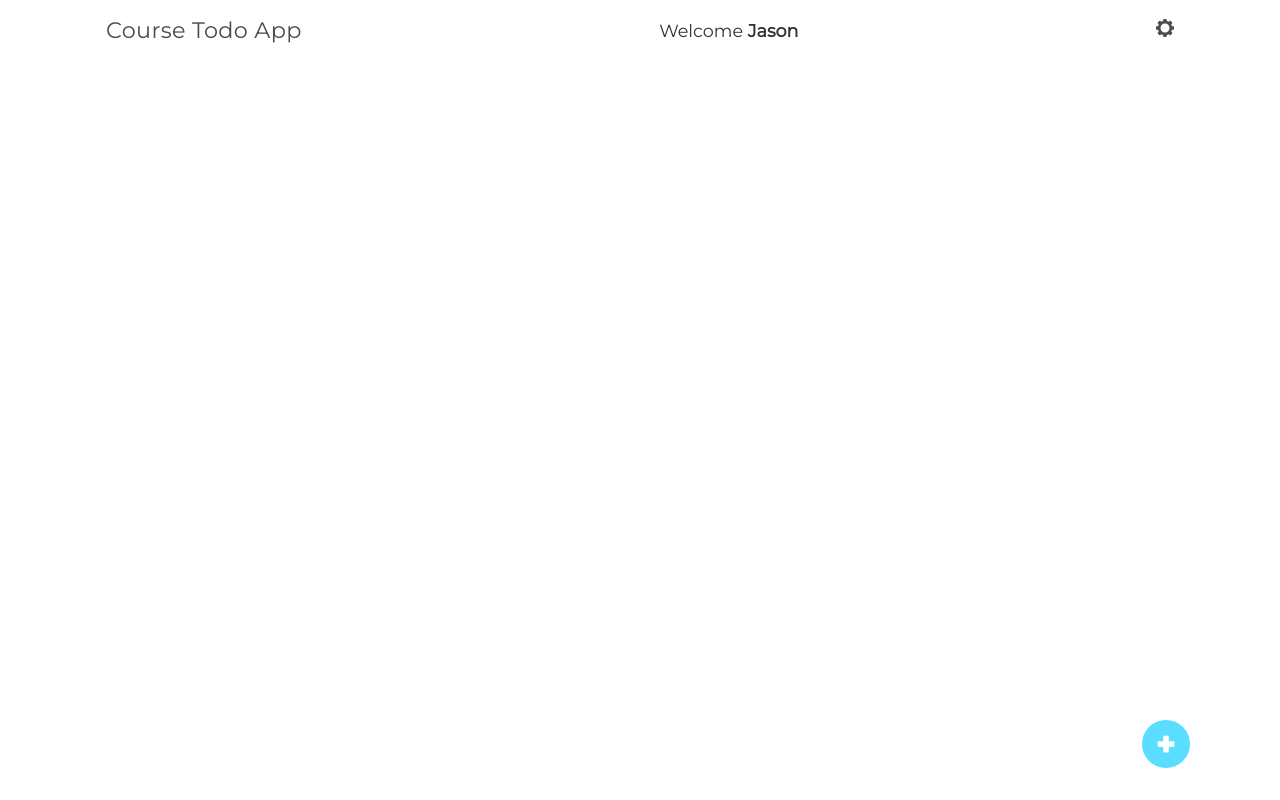
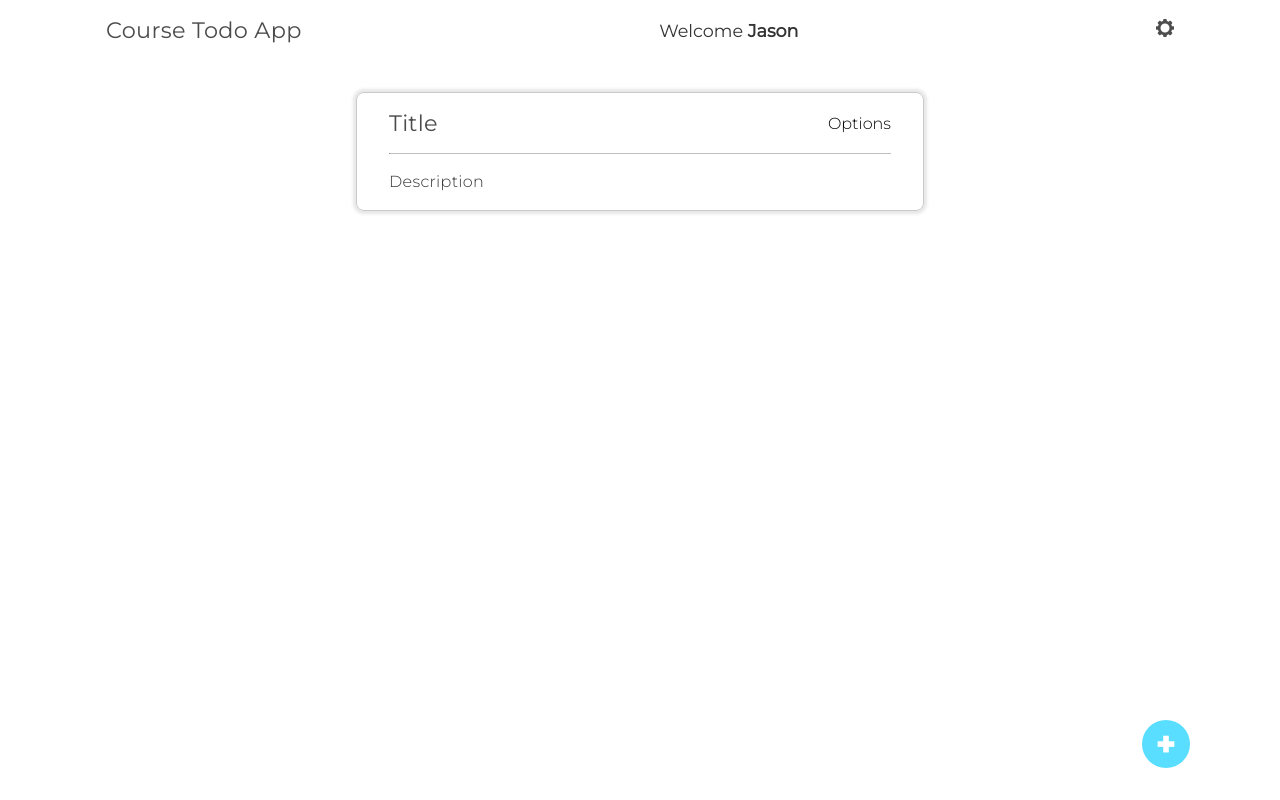
Before and after one commit to Jason-Azevedo/CourseFullStackApp, a React (Create React App) app in the folder frontend/: page / in a window 1280 px wide. Built offline with nearby package versions, Linux system fonts and the light colour scheme.

Commit message:
Created the Todo and TodoManager components

```diff
--- /dev/null
+++ b/frontend/src/Components/Todo.js
@@ -0,0 +1,20 @@
+import React from "react";
+
+export default function Todo() {
+  return (
+    <div className="todo">
+      <div className="todo__header">
+        <h3 className="title--sm">Title</h3>
+        <div>
+          {/* Replace with icon */}
+          <span>Options</span>
+        </div>
+        <div className="todo__context-menu">{/* Options Context Menu */}</div>
+      </div>
+
+      {/* Horizontal Divider */}
+      <hr />
+      <p className="text">Description</p>
+    </div>
+  );
+}
--- /dev/null
+++ b/frontend/src/Components/TodoManager.js
@@ -0,0 +1,13 @@
+import React from "react";
+import Todo from "./Todo";
+
+export default function TodoManager() {
+  const todoData = {
+    title: "First Note",
+    description: "This is the description",
+  };
+
+  const todos = <Todo details={todoData} />;
+
+  return <>{todos}</>;
+}
--- a/frontend/src/Pages/Home.js
+++ b/frontend/src/Pages/Home.js
@@ -1,6 +1,7 @@
 import React, { useState } from "react";
 import Navbar from "../Components/Navbar";
 import TodoDialog from "../Components/TodoDialog";
+import TodoManager from "../Components/TodoManager";
 
 export default function Home() {
   // Replace [User] with the actual user's username
@@ -29,7 +30,7 @@ export default function Home() {
 
       <main className="container home">
         <div className="container small">
-          {/* Todos will be displayed here */}
+          <TodoManager />
         </div>
 
         <div className="floating-btn br" onClick={toggleDialog}>
--- a/frontend/src/Styles/Components/Blocks/_blocks-imports.scss
+++ b/frontend/src/Styles/Components/Blocks/_blocks-imports.scss
@@ -1,3 +1,4 @@
 @import "./form";
 @import "./nav";
 @import "./tododialog";
+@import "./todo";
--- /dev/null
+++ b/frontend/src/Styles/Components/Blocks/_todo.scss
@@ -0,0 +1,23 @@
+.todo {
+  padding: 1rem 2rem;
+  border: 1px solid #cacaca;
+  box-shadow: 0px 0px 3px 3px #3333331e;
+  border-radius: 8px;
+
+  &__header {
+    position: relative;
+    display: flex;
+    justify-content: space-between;
+    align-items: center;
+  }
+
+  &__context-menu {
+    position: absolute;
+  }
+
+  hr {
+    border-top: 0px;
+    border-color: #c0c0c0;
+    margin: 1rem 0 1rem 0;
+  }
+}
```
